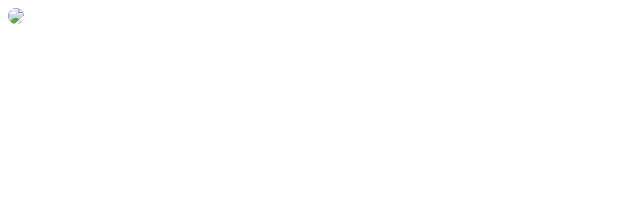
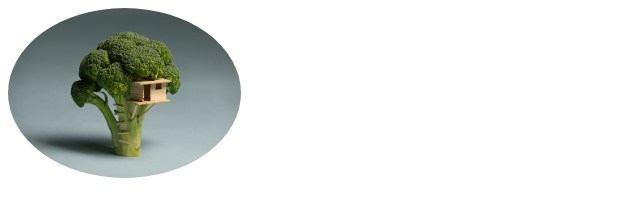
Before and after one commit to erturkfatma/cs472, a plain HTML site: page review/roundedimage.html in a window 1280 px wide. Shown: the whole page, without its empty margins (0-640 px from the left). Drawn offline with Linux system fonts and the light colour scheme.

Commit message:
Update roundedimage.jpg

```diff
--- a/review/roundedimage.html
+++ b/review/roundedimage.html
@@ -14,6 +14,6 @@
     </style>
 </head>
 <body>
-    <img src="images/tree.jpg">
+    <img src="images/roundedimage.jpg">
 </body>
 </html>
```
